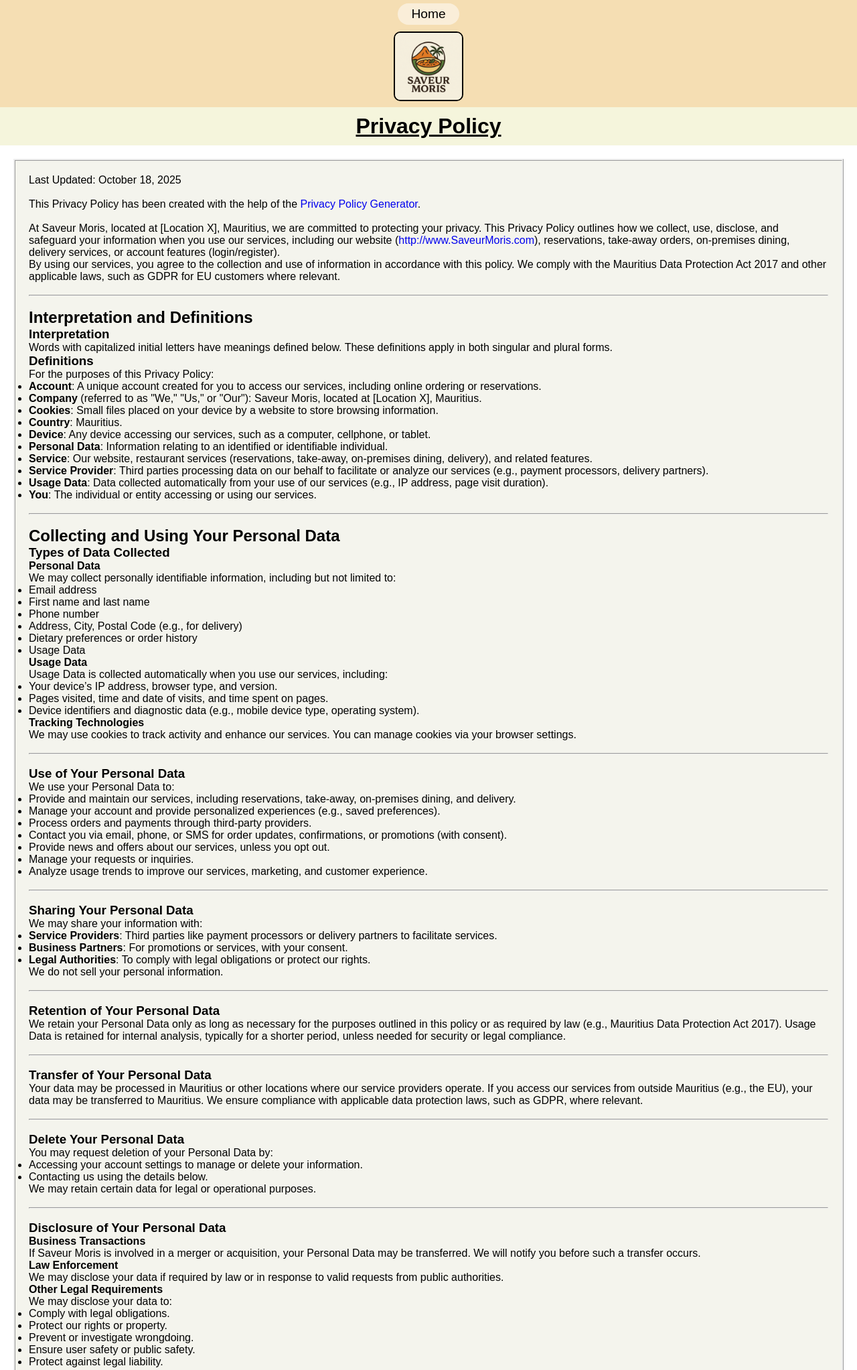
After one commit to Toushal29/WMAD_Assignment, a Django app: page /privacy_policy/ in a window 1280 px wide. The commit adds this page. Shown: the top 2045 px of the page at 67% size. Run offline with Django 5.2, Linux system fonts and the light colour scheme.

Commit message:
1. re-organised the files into their proper folder 2. setup the Privacy Policy page  3. finished coding the PP page  4. made some edits to some files (mostly related to style)

```diff
--- /dev/null
+++ b/WMAD_project/web_app/static/web_app/css/privacy_policy.css
@@ -0,0 +1,88 @@
+.head{
+    background-color: wheat;
+    display: grid;
+    justify-items: center;
+}
+
+img {
+    border-style: solid;
+    border-color: black;
+    border-radius: 10px;
+    border-width: 2px;
+    height: 100px;
+    margin: 10px 0px 5px 0px;
+    transition: 500ms;
+}
+
+img:hover{
+    height: 150px;
+    transition: 750ms;
+}
+
+.home{
+    color: black;
+    justify-content: center;
+    font-size: 1.2em;
+    margin-top: 5px;
+    padding: 5px 20px 5px 20px;
+    border-radius: 20px;
+    background-color: rgba(255, 255, 255, 0.5);
+    transition: 500ms;
+}
+
+.home:hover{
+    transition: 500ms;
+    text-decoration: underline;
+    padding: 5px 40px 5px 40px;
+    border-radius: 20px;
+    background-color: rgba(50, 50, 50, 0.3);
+}
+
+h1 {
+    text-decoration: underline;
+    padding: 10px;
+    display: grid;
+    justify-items: center;
+    background-color: beige;
+}
+
+main {
+    margin: 20px;
+    border-style: ridge;
+    padding: 20px;
+    background-color: rgb(200, 200, 165, 0.2);
+}
+
+footer{
+    background-color: rgba(0, 0, 0, 0.3);
+    backdrop-filter: blur(3px);
+    color: white;
+    text-align: center;
+    font-family: 'Gill Sans', 'Gill Sans MT', Calibri, 'Trebuchet MS', sans-serif;
+    position: relative;
+    width: 100%;
+}
+
+footer p {
+    font-size: 1em;
+    color: #000000;
+}
+
+footer ul {
+    padding: 0;
+    list-style: none;
+}
+
+footer li {
+    display: inline;
+}
+
+footer a {
+    color: rgb(0, 0, 0);
+    text-decoration: none;
+    margin: 20px;
+}
+
+footer a:hover {
+    text-decoration: underline;
+}
--- a/WMAD_project/web_app/templates/web_app/components/footer.html
+++ b/WMAD_project/web_app/templates/web_app/components/footer.html
@@ -9,6 +9,7 @@
         position: fixed;
         bottom: 0;
         width: 100%;
+        z-index: 1000; /* Ensures it stays on top of all other content */
     }
 
     #footer p {
@@ -42,6 +43,6 @@
     <p>&copy; 2025 Saveur Moris. All rights reserved.</p>
     <ul>
         <li><a href="{% url 'about_contact' %}">About & Contact</a></li>
-        <li><a href="#">Privacy Policy</a></li>
+        <li><a href="{% url 'privacy_policy' %}">Privacy Policy</a></li>
     </ul>
 </footer>
--- a/WMAD_project/web_app/templates/web_app/components/navbar.html
+++ b/WMAD_project/web_app/templates/web_app/components/navbar.html
@@ -49,7 +49,9 @@
 
     .mainNav a {
         color: white;
+        font-size: 1.1em;
         text-decoration: none;
+        /* background-color: rgba(0, 0, 0, 0.2); */
         padding: 0px 10px;
         margin: 0 10px;
         display: inline-block;
@@ -58,6 +60,7 @@
     }
 
     .mainNav a:hover {
+        text-decoration: underline;
         padding: 10px 20px;
         background-color: rgba(0, 0, 0, 0.5);
     }
--- a/WMAD_project/web_app/templates/web_app/about_contact.html
+++ b/WMAD_project/web_app/templates/web_app/main_page/about_contact.html
@@ -33,5 +33,6 @@
             </div>
         </section>
     </main>
+    {% include 'web_app/components/footer.html' %}
 </body>
 </html>
--- /dev/null
+++ b/WMAD_project/web_app/templates/web_app/other_pages/privacy_policy.html
@@ -0,0 +1,187 @@
+{% load static %}
+<!DOCTYPE html>
+<html lang="en">
+<head>
+    <meta charset="UTF-8">
+    <meta name="viewport" content="width=`, initial-scale=1.0">
+    <title>Saveur Moris- Privacy Policy</title>
+    <link rel="stylesheet" href="{% static 'web_app/css/privacy_policy.css' %}">
+    <style>
+        * {
+            text-decoration: none;
+            margin: 0px;
+            padding: 0px;
+        }
+        body{
+            font-family: Arial, Helvetica, sans-serif;
+            background-color: rgb(255, 255, 255);
+            overflow-y: scroll;
+        }
+    </style>
+</head>
+<body>
+    <header>
+            <div class="head">
+                <a href="{% url 'home' %}" class="home">Home</a>
+                <a href="{% url 'about_contact' %}">
+                    <img src="{% static 'web_app/images/logo.png' %}" alt="Saveur Moris- Logo">
+                </a>
+            </div>
+            <h1>Privacy Policy</h1>
+
+    </header>
+    <main class="content">
+        <p>Last Updated: October 18, 2025</p>
+        <br>
+        <p>This Privacy Policy has been created with the help of the <a href="https://www.termsfeed.com/privacy-policy-generator/" target="_blank">Privacy Policy Generator</a>.</p>
+        <br>
+        <p>At Saveur Moris, located at [Location X], Mauritius, we are committed to protecting your privacy. This Privacy Policy outlines how we collect, use, disclose, and safeguard your information when you use our services, including our website (<a href="http://www.SaveurMoris.com" rel="external nofollow noopener" target="_blank">http://www.SaveurMoris.com</a>), reservations, take-away orders, on-premises dining, delivery services, or account features (login/register).</p>
+        <p>By using our services, you agree to the collection and use of information in accordance with this policy. We comply with the Mauritius Data Protection Act 2017 and other applicable laws, such as GDPR for EU customers where relevant.</p>
+
+        <br><hr><br>
+
+        <h2>Interpretation and Definitions</h2>
+        <h3>Interpretation</h3>
+        <p>Words with capitalized initial letters have meanings defined below. These definitions apply in both singular and plural forms.</p>
+        <h3>Definitions</h3>
+        <p>For the purposes of this Privacy Policy:</p>
+        <ul>
+            <li><strong>Account</strong>: A unique account created for you to access our services, including online ordering or reservations.</li>
+            <li><strong>Company</strong> (referred to as "We," "Us," or "Our"): Saveur Moris, located at [Location X], Mauritius.</li>
+            <li><strong>Cookies</strong>: Small files placed on your device by a website to store browsing information.</li>
+            <li><strong>Country</strong>: Mauritius.</li>
+            <li><strong>Device</strong>: Any device accessing our services, such as a computer, cellphone, or tablet.</li>
+            <li><strong>Personal Data</strong>: Information relating to an identified or identifiable individual.</li>
+            <li><strong>Service</strong>: Our website, restaurant services (reservations, take-away, on-premises dining, delivery), and related features.</li>
+            <li><strong>Service Provider</strong>: Third parties processing data on our behalf to facilitate or analyze our services (e.g., payment processors, delivery partners).</li>
+            <li><strong>Usage Data</strong>: Data collected automatically from your use of our services (e.g., IP address, page visit duration).</li>
+            <li><strong>You</strong>: The individual or entity accessing or using our services.</li>
+        </ul>
+
+        <br><hr><br>
+
+        <h2>Collecting and Using Your Personal Data</h2>
+        <h3>Types of Data Collected</h3>
+        <h4>Personal Data</h4>
+        <p>We may collect personally identifiable information, including but not limited to:</p>
+        <ul>
+            <li>Email address</li>
+            <li>First name and last name</li>
+            <li>Phone number</li>
+            <li>Address, City, Postal Code (e.g., for delivery)</li>
+            <li>Dietary preferences or order history</li>
+            <li>Usage Data</li>
+        </ul>
+        <h4>Usage Data</h4>
+        <p>Usage Data is collected automatically when you use our services, including:</p>
+        <ul>
+            <li>Your device’s IP address, browser type, and version.</li>
+            <li>Pages visited, time and date of visits, and time spent on pages.</li>
+            <li>Device identifiers and diagnostic data (e.g., mobile device type, operating system).</li>
+        </ul>
+        <h4>Tracking Technologies</h4>
+        <p>We may use cookies to track activity and enhance our services. You can manage cookies via your browser settings.</p>
+
+        <br><hr><br>
+
+        <h3>Use of Your Personal Data</h3>
+        <p>We use your Personal Data to:</p>
+        <ul>
+            <li>Provide and maintain our services, including reservations, take-away, on-premises dining, and delivery.</li>
+            <li>Manage your account and provide personalized experiences (e.g., saved preferences).</li>
+            <li>Process orders and payments through third-party providers.</li>
+            <li>Contact you via email, phone, or SMS for order updates, confirmations, or promotions (with consent).</li>
+            <li>Provide news and offers about our services, unless you opt out.</li>
+            <li>Manage your requests or inquiries.</li>
+            <li>Analyze usage trends to improve our services, marketing, and customer experience.</li>
+        </ul>
+
+        <br><hr><br>
+
+        <h3>Sharing Your Personal Data</h3>
+        <p>We may share your information with:</p>
+        <ul>
+            <li><strong>Service Providers</strong>: Third parties like payment processors or delivery partners to facilitate services.</li>
+            <li><strong>Business Partners</strong>: For promotions or services, with your consent.</li>
+            <li><strong>Legal Authorities</strong>: To comply with legal obligations or protect our rights.</li>
+        </ul>
+        <p>We do not sell your personal information.</p>
+
+        <br><hr><br>
+
+        <h3>Retention of Your Personal Data</h3>
+        <p>We retain your Personal Data only as long as necessary for the purposes outlined in this policy or as required by law (e.g., Mauritius Data Protection Act 2017). Usage Data is retained for internal analysis, typically for a shorter period, unless needed for security or legal compliance.</p>
+
+        <br><hr><br>
+
+        <h3>Transfer of Your Personal Data</h3>
+        <p>Your data may be processed in Mauritius or other locations where our service providers operate. If you access our services from outside Mauritius (e.g., the EU), your data may be transferred to Mauritius. We ensure compliance with applicable data protection laws, such as GDPR, where relevant.</p>
+
+        <br><hr><br>
+
+        <h3>Delete Your Personal Data</h3>
+        <p>You may request deletion of your Personal Data by:</p>
+        <ul>
+            <li>Accessing your account settings to manage or delete your information.</li>
+            <li>Contacting us using the details below.</li>
+        </ul>
+        <p>We may retain certain data for legal or operational purposes.</p>
+
+        <br><hr><br>
+
+        <h3>Disclosure of Your Personal Data</h3>
+        <h4>Business Transactions</h4>
+        <p>If Saveur Moris is involved in a merger or acquisition, your Personal Data may be transferred. We will notify you before such a transfer occurs.</p>
+        <h4>Law Enforcement</h4>
+        <p>We may disclose your data if required by law or in response to valid requests from public authorities.</p>
+        <h4>Other Legal Requirements</h4>
+        <p>We may disclose your data to:</p>
+        <ul>
+            <li>Comply with legal obligations.</li>
+            <li>Protect our rights or property.</li>
+            <li>Prevent or investigate wrongdoing.</li>
+            <li>Ensure user safety or public safety.</li>
+            <li>Protect against legal liability.</li>
+        </ul>
+
+        <br><hr><br>
+
+        <h3>Security of Your Personal Data</h3>
+        <p>We use reasonable measures, such as encryption, to protect your data. However, no method of transmission or storage is 100% secure, and we cannot guarantee absolute security.</p>
+
+        <br><hr><br>
+
+        <h2>Children's Privacy</h2>
+        <p>Our services are not intended for individuals under 16. We do not knowingly collect Personal Data from minors. If we learn that we have collected such data, we will take steps to delete it. Contact us if you believe a minor has provided us with data.</p>
+
+        <br><hr><br>
+
+        <h2>Links to Other Websites</h2>
+        <p>Our website may link to third-party sites (e.g., payment or delivery platforms). We are not responsible for their privacy practices. Please review their policies.</p>
+
+        <br><hr><br>
+
+        <h2>Changes to This Privacy Policy</h2>
+        <p>We may update this policy periodically. Changes will be posted on this page with an updated “Last Updated” date. We may notify you via email or a website notice for significant changes.</p>
+
+        <br><hr><br>
+
+        <h2>Contact Us</h2>
+        <p>If you have questions or wish to exercise your data rights, contact us:</p>
+        <ul>
+            <li><strong>Contact Persons</strong>: [Contact Person 1], [Contact Person 2]</li>
+            <li><strong>Email</strong>: <a href="mailto:contact@saveurmoris.com">contact@saveurmoris.com</a></li>
+            <li><strong>Website</strong>: <a href="http://www.SaveurMoris.com/about_contact" rel="external nofollow noopener" target="_blank">http://www.SaveurMoris.com/about_contact</a></li>
+            <li><strong>Phone</strong>: [+230 XXXX XXX], [+230 5XXX XXXX]</li>
+            <li><strong>Address</strong>: Saveur Moris, [Location X], Mauritius</li>
+        </ul>
+    </main>
+    <footer>
+        <p>&copy; 2025 Saveur Moris. All rights reserved.</p>
+        <ul>
+            <li><a href="{% url 'about_contact' %}">About & Contact</a></li>
+            <li><a href="{% url 'privacy_policy' %}">Privacy Policy</a></li>
+        </ul>
+    </footer>
+</body>
+</html>
--- a/WMAD_project/web_app/urls.py
+++ b/WMAD_project/web_app/urls.py
@@ -9,4 +9,5 @@
     path('about-contact/', views.about_contact, name='about_contact'),
     path('login/', views.login, name='login'),
     path('signup/', views.signup, name='signup'),
+    path('privacy_policy/', views.privacy_policy, name='privacy_policy'),
 ]
--- a/WMAD_project/web_app/views.py
+++ b/WMAD_project/web_app/views.py
@@ -1,22 +1,25 @@
 from django.shortcuts import render
 
 def home(request):
-    return render(request, 'web_app/home.html')
+    return render(request, 'web_app/main_page/home.html')
 
 def menu(request):
-    return render(request, 'web_app/menu.html')
+    return render(request, 'web_app/main_page/menu.html')
 
 def order(request):
-    return render(request, 'web_app/order.html')
+    return render(request, 'web_app/main_page/order.html')
 
 def reservation(request):
-    return render(request, 'web_app/reservation.html')
+    return render(request, 'web_app/main_page/reservation.html')
 
 def about_contact(request):
-    return render(request, 'web_app/about_contact.html')
+    return render(request, 'web_app/main_page/about_contact.html')
 
 def login(request):
-    return render(request, 'web_app/login.html')
+    return render(request, 'web_app/entry/login.html')
 
 def signup(request):
-    return render(request, 'web_app/signup.html')
+    return render(request, 'web_app/entry/signup.html')
+
+def privacy_policy(request):
+    return render(request, 'web_app/other_pages/privacy_policy.html')
```
Also changed, not shown: WMAD_project/web_app/templates/web_app/main_page/home.html (renamed from WMAD_project/web_app/templates/web_app/reservation.html, +5 -5 lines), WMAD_project/web_app/templates/web_app/main_page/menu.html (renamed from WMAD_project/web_app/templates/web_app/order.html, +4 -4 lines), WMAD_project/web_app/templates/web_app/main_page/order.html (renamed from WMAD_project/web_app/templates/web_app/menu.html, +5 -5 lines), WMAD_project/web_app/templates/web_app/main_page/reservation.html (renamed from WMAD_project/web_app/templates/web_app/home.html, +6 -6 lines), WMAD_project/web_app/static/web_app/images/bk_img4.png (added), WMAD_project/web_app/static/web_app/images/bk_img5.png (added), WMAD_project/web_app/templates/web_app/entry/login.html (renamed from WMAD_project/web_app/templates/web_app/login.html), WMAD_project/web_app/templates/web_app/entry/signup.html (renamed from WMAD_project/web_app/templates/web_app/signup.html), WMAD_project/web_app/templates/web_app/main_page/base.html (renamed from WMAD_project/web_app/templates/web_app/base.html).
